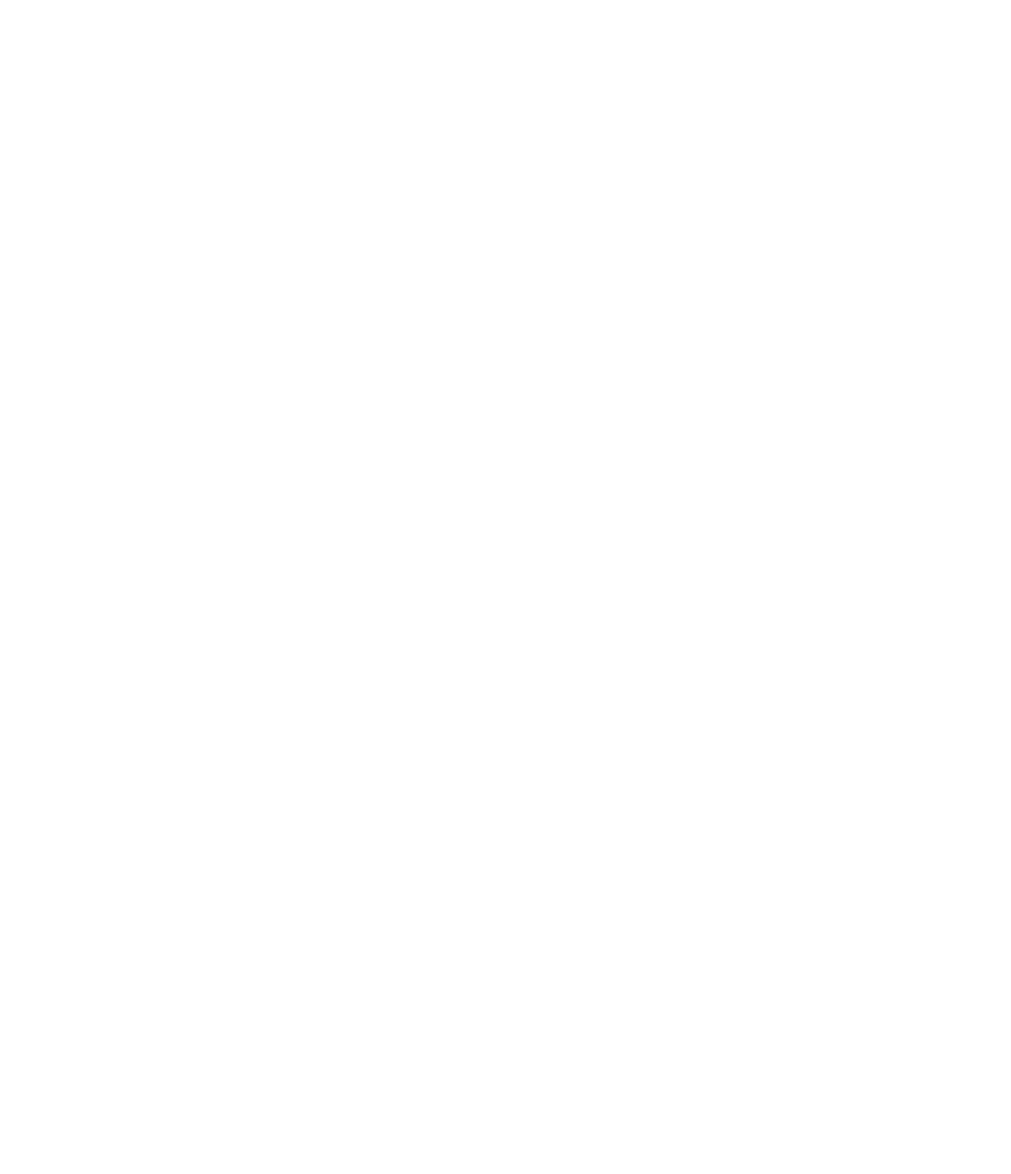
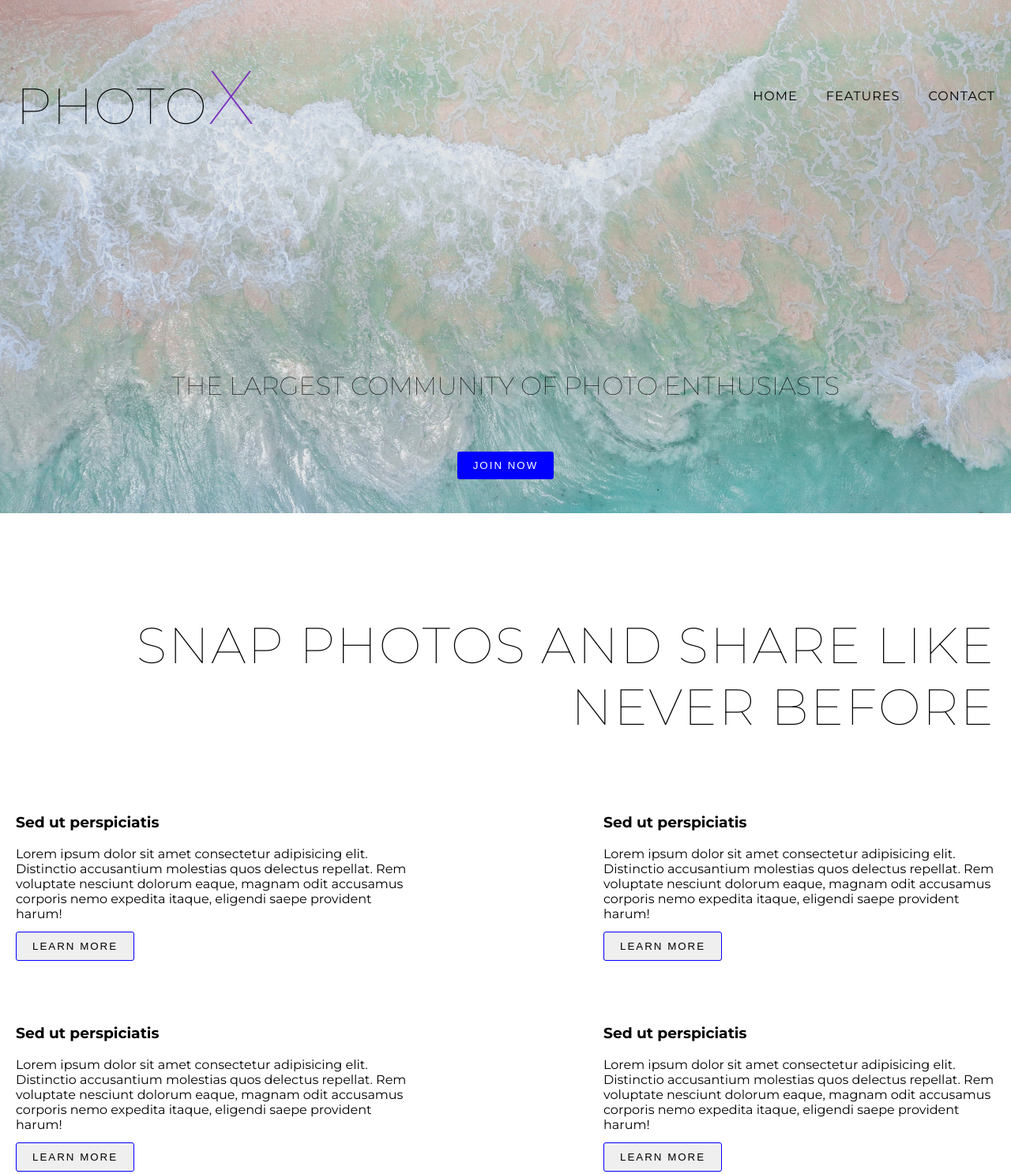
Before and after one commit to AndresRamirez917/100-sitios-29, a plain HTML site: page index.html in a window 1280 px wide. Shown: the top 1487 px of the page at 79% size. Before the commit the page ends 800 px from the top, so only its background shows below. Drawn offline with Linux system fonts and the light colour scheme.

Commit message:
final commit

```diff
--- a/index.html
+++ b/index.html
@@ -9,5 +9,80 @@
 </head>
 <body>
 
+    <header id="mainheader">
+        <nav class="navbar">
+            <div class="container">
+                <h1><a href="" class="logo">PHOTO<span>X</span></a></h1>
+                <ul>
+                    <li><a href="#mainheader">home</a></li>
+                    <li><a href="#features">features</a></li>
+                    <li><a href="#contact">contact</a></li>
+                </ul>
+            </div>
+        </nav>
+
+        <section id="showcase">
+            <div class="container">
+                <h1>The largest community of photo enthusiasts</h1>
+                <button class="btn button-1">join now</button>
+            </div>
+        </section>
+    </header>
+
+    <section id="features">
+        <div class="container">
+            <h2>Snap photos and share like never before</h2>
+            <div class="features-row">
+                <div class="features-card-1">
+                    <h3>Sed ut perspiciatis</h3>
+                    <p>Lorem ipsum dolor sit amet consectetur adipisicing elit. Distinctio accusantium molestias quos delectus repellat. Rem voluptate nesciunt dolorum eaque, magnam odit accusamus corporis nemo expedita itaque, eligendi saepe provident harum!</p>
+                    <button class="btn button-2">learn more</button>
+                </div>
+                <div class="features-card-2">
+                    <h3>Sed ut perspiciatis</h3>
+                    <p>Lorem ipsum dolor sit amet consectetur adipisicing elit. Distinctio accusantium molestias quos delectus repellat. Rem voluptate nesciunt dolorum eaque, magnam odit accusamus corporis nemo expedita itaque, eligendi saepe provident harum!</p>
+                    <button class="btn button-2">learn more</button>
+                </div>
+            </div>
+            <div class="features-row">
+                <div class="features-card-1">
+                    <h3>Sed ut perspiciatis</h3>
+                    <p>Lorem ipsum dolor sit amet consectetur adipisicing elit. Distinctio accusantium molestias quos delectus repellat. Rem voluptate nesciunt dolorum eaque, magnam odit accusamus corporis nemo expedita itaque, eligendi saepe provident harum!</p>
+                    <button class="btn button-2">learn more</button>
+                </div>
+                <div class="features-card-2">
+                    <h3>Sed ut perspiciatis</h3>
+                    <p>Lorem ipsum dolor sit amet consectetur adipisicing elit. Distinctio accusantium molestias quos delectus repellat. Rem voluptate nesciunt dolorum eaque, magnam odit accusamus corporis nemo expedita itaque, eligendi saepe provident harum!</p>
+                    <button class="btn button-2">learn more</button>
+                </div>
+            </div>
+        </div>
+    </section>
+
+    <section id="contact">
+        <div class="container">
+            <h2>contact us</h2>
+            <form action="">
+                <div class="form-group">
+                    <label for="name">Nombre:</label>
+                    <input type="text" class="form-control" placeholder="Escribe tu nombre">
+                </div>
+                <div class="form-group">
+                    <label for="name">Email:</label>
+                    <input type="text" class="form-control" placeholder="Escribe tu email">
+                </div>
+                <div class="form-group">
+                    <label for="name">Mensaje:</label>
+                    <textarea name="" id="" cols="30" rows="10" class="form-control" placeholder="Deja tu mensaje"></textarea>
+                </div>
+                <button class="btn button-3">submit</button>
+            </form>
+        </div>
+    </section>
+
+    <footer id="footer">
+        <a href="https://twitter.com/AndresRamirez?ref_src=twsrc%5Etfw" class="twitter-follow-button" data-show-count="false">Follow @AndresRamirez</a><script async src="https://platform.twitter.com/widgets.js" charset="utf-8"></script>
+    </footer>
+
 </body>
 </html>
--- a/mobile.css
+++ b/mobile.css
@@ -0,0 +1,41 @@
+.navbar .logo {
+    float: none;
+    text-align: center;
+    margin: 0 auto;
+}
+
+.navbar ul {
+    float: none;
+    text-align: center;
+    margin:  0 auto;
+}
+
+.navbar ul li {
+    display: inline-block;
+    margin-top: 1em;
+}
+
+#showcase h1 {
+    margin: 0;
+    margin-top: 5em;
+}
+
+.features-card-1 {
+    float: none;
+    width: 100%;
+}
+
+.features-card-2 {
+    float: none;
+    width: 100%;
+}
+
+.features-card-1 .btn{
+display: block;
+margin: 0 auto;
+}
+
+.features-card-2 .btn{
+    display: block;
+    margin: 0 auto;
+    }
--- a/styles.css
+++ b/styles.css
@@ -45,6 +45,46 @@ h2 {
     margin: 0 auto;
     color: #000;
     margin: 2em 0;
+    text-transform: uppercase;
+}
+
+.button-1 {
+    background: blue;
+    color: white;
+    letter-spacing: 1px;
+    text-align: center;
+    padding: 10px 20px;
+    border: none;
+}
+
+.button-1:hover {
+    background: cornflowerblue;
+}
+
+.button-2:hover {
+    border: 1px solid violet;
+    color: violet;
+}
+
+.button-3:hover {
+    background: darkgray;
+}
+
+.button-2 {
+    color: #000;
+    letter-spacing: 1px;
+    text-align: center;
+    padding: 10px 20px;
+    border: 1px solid blue;
+}
+
+.button-3 {
+    background: #000;
+    color: white;
+    letter-spacing: 1px;
+    text-align: center;
+    padding: 10px 20px;
+    border: none;
 }
 
 .btn {
@@ -53,6 +93,7 @@ h2 {
     border-radius: 3px;
     text-align: center;
     padding: 10px 20px;
+    cursor: pointer;
 }
 
 form .form-group {
@@ -65,3 +106,94 @@ form .form-control {
     padding: 10px;
     border-radius: 3px;
 }
+
+form .button-3 {
+    width: 100%;
+}
+
+/* mainheader */
+#mainheader {
+    background: url(/img/background.jpg);
+    background-repeat: no-repeat;
+    background-position: center;
+    background-size: cover;
+    height: 650px;
+}
+
+/* navbar */
+
+.navbar .logo {
+    float: left;
+    font-size: 2em;
+    padding-top: 1em;
+}
+
+.navbar ul {
+    text-align: center;
+    margin: 0 auto;
+    float: right;
+    padding-top: 3em;
+}
+
+.navbar ul li {
+    display: inline-block;
+    margin-left: 2em;
+}
+
+/* showcase */
+
+#showcase h1 {
+    font-size: 2em;
+    font-weight: lighter;
+    text-align: center;
+    margin-top: 9em;
+}
+
+#showcase .button-1 {
+    display: block;
+    text-align: center;
+    margin: 0 auto;
+}
+
+/* features */
+#features h2 {
+    font-size: 4em;
+    font-weight: lighter;
+    letter-spacing: 2px;
+    text-align: right;
+    margin-bottom: 1.5em;
+}
+
+.features-card-1 {
+    float: left;
+    width: 40%;
+    margin-bottom: 5em;
+}
+
+.features-card-2 {
+    float: right;
+    width: 40%;
+    margin-bottom: 5em;
+}
+
+#features h3 {
+    margin-bottom: 1em;
+}
+
+#features .button-2 {
+    margin-top: 1em;
+}
+
+/* contact */
+#contact form {
+    width: 60%;
+    margin: 0 auto;
+}
+
+/* footer */
+
+#footer {
+    text-align: center;
+    margin: 0 auto;
+    margin: 3em 0;
+}
```
